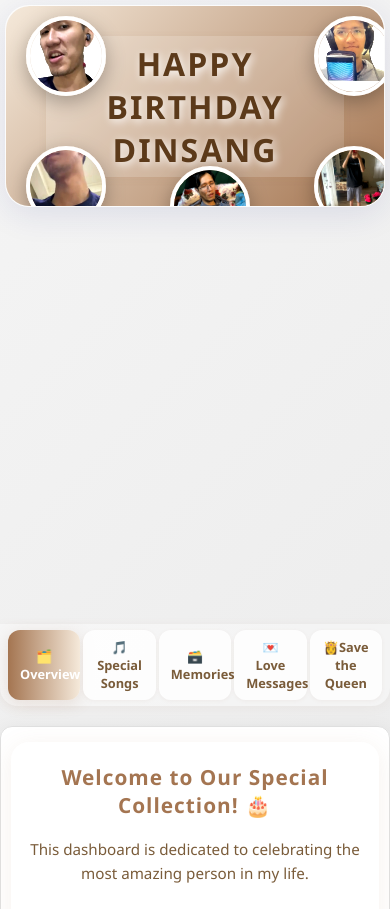
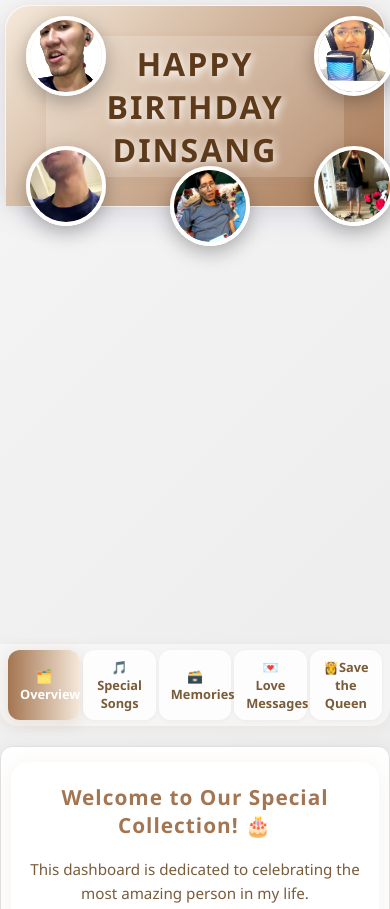
Before and after one commit to zualijongte16-blip/Dinsanga-birthday-collection, a website: page index.html in a window 390 px wide. Shown: the top 909 px of the page. Drawn offline with Linux system fonts and the light colour scheme.

Commit message:
Fix birthday container cropping: change overflow to visible and adjust navigation positioning for better mobile layout

```diff
--- a/styles.css
+++ b/styles.css
@@ -47,7 +47,7 @@ body {
     box-shadow: 0 8px 32px 0 rgba(31, 38, 135, 0.10);
     backdrop-filter: blur(18px) saturate(180%);
     border: 1.5px solid rgba(255,255,255,0.25);
-    overflow: hidden;
+    overflow: visible;
     position: relative;
 }
 
@@ -60,7 +60,7 @@ body {
     border-radius: 24px 24px 0 0;
     box-shadow: 0 2px 16px 0 rgba(164, 117, 81, 0.10);
     position: relative;
-    overflow: hidden;
+    overflow: visible;
 }
 
 .header-greeting-container h1 {
@@ -225,7 +225,7 @@ body {
     display: flex;
     justify-content: center;
     gap: 10px;
-    margin-top: -300px;
+    margin-top: -280px;
     margin-bottom: 20px;
     flex-wrap: wrap;
     background: rgba(255,255,255,0.35);
@@ -710,7 +710,7 @@ body {
 
     .dashboard-nav {
         gap: 5px;
-        margin-top: -240px;
+        margin-top: -220px;
         padding: 8px 10px;
     }
 
@@ -879,7 +879,7 @@ body {
     }
 
     .dashboard-nav {
-        margin-top: -220px;
+        margin-top: -200px;
         padding: 6px 8px;
         gap: 3px;
     }
```
